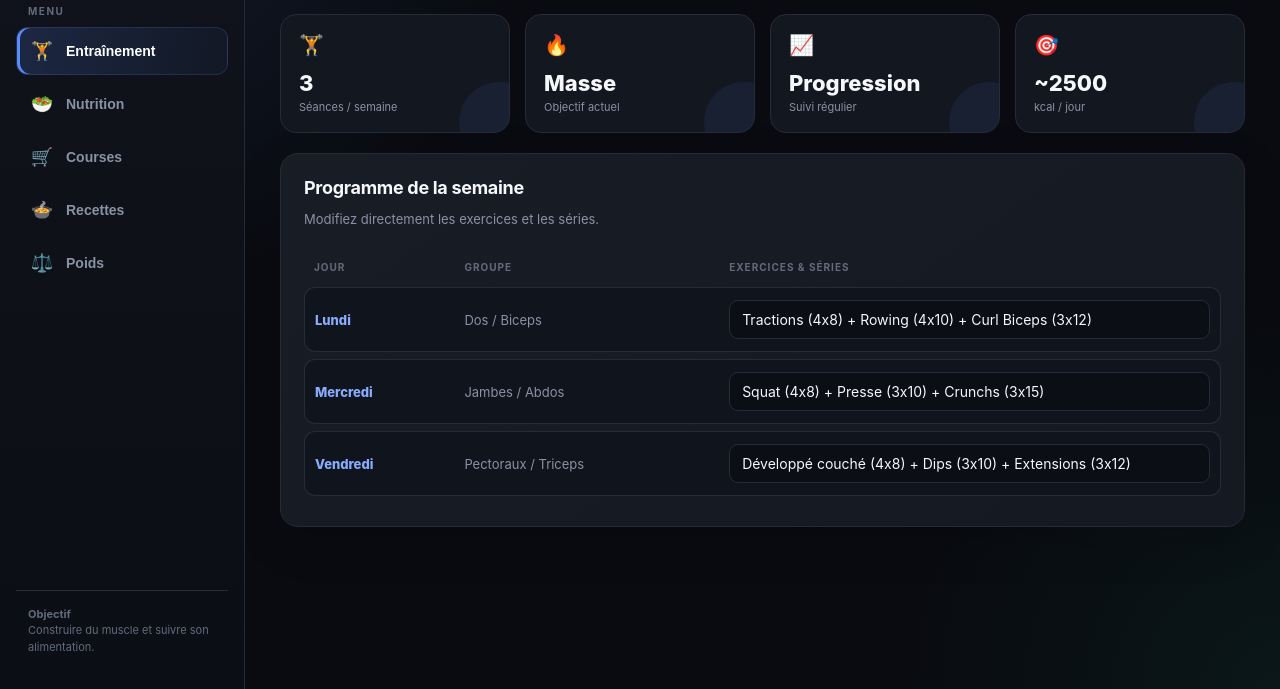
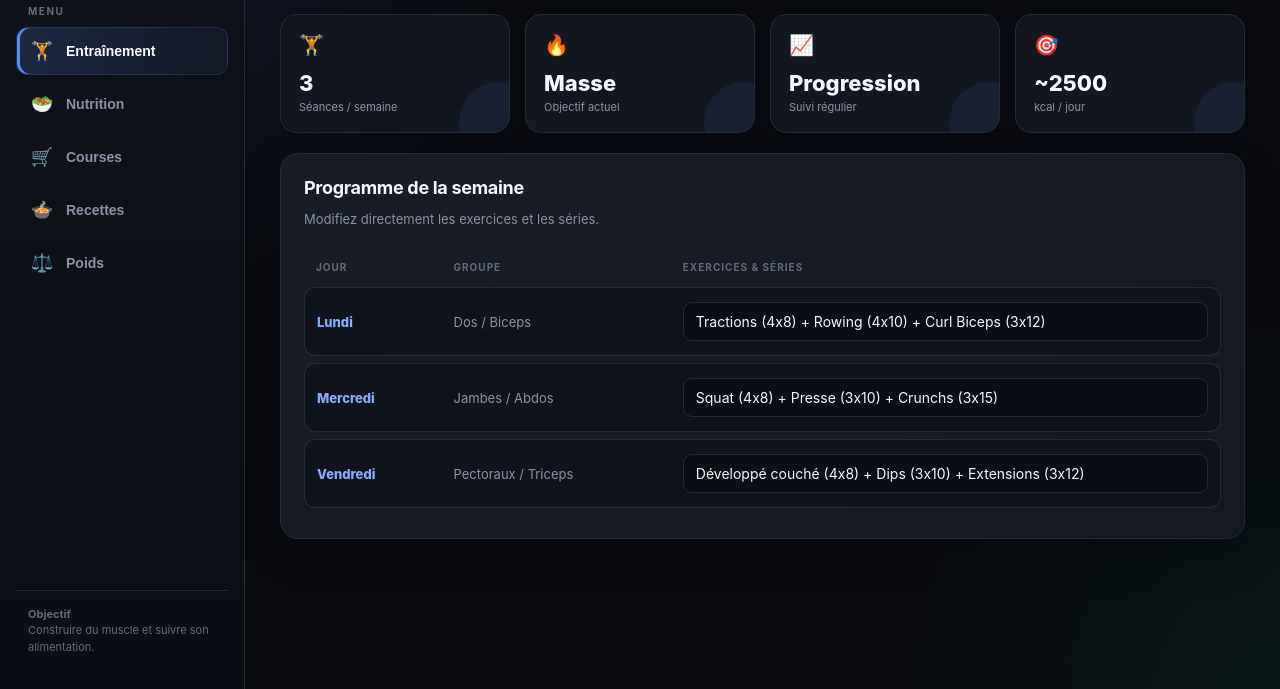
Before and after one commit to Jilox/LiftFit, a plain HTML site: page index.html in a window 1280 px wide. Shown: the part 105-794 px from the top of the page. Drawn offline with nearby package versions, Linux system fonts and the light colour scheme.

Commit message:
Update index.html
Update index.htmlV2

```diff
--- a/index.html
+++ b/index.html
@@ -183,14 +183,15 @@ html, body {
 .stat-label { color: var(--text-light); font-size: 11px; margin-top: 4px; }
 
 /* =========================================================
-   TABLES & INPUTS (CORRECTION RESPONSIVE)
+   TABLES & INPUTS
 ========================================================= */
 .table-wrapper { width: 100%; overflow-x: auto; }
-table { width: 100%; border-collapse: separate; border-spacing: 0 7px; }
-th { color: var(--text-muted); font-size: 10px; text-transform: uppercase; letter-spacing: 1px; padding: 7px 10px; text-align: left; }
-td { padding: 12px 10px; background: #10141c; border-top: 1px solid var(--border); border-bottom: 1px solid var(--border); font-size: 13px; }
-td:first-child { border-left: 1px solid var(--border); border-radius: 11px 0 0 11px; }
-td:last-child { border-right: 1px solid var(--border); border-radius: 0 11px 11px 0; }
+table { width: 100%; border-collapse: separate; border-spacing: 0 7px; min-width: 650px; }
+th { color: var(--text-muted); font-size: 10px; text-transform: uppercase; letter-spacing: 1px; padding: 7px 12px; text-align: left; }
+td { padding: 14px 12px; background: #10141c; border-top: 1px solid var(--border); border-bottom: 1px solid var(--border); font-size: 13px; }
+td:first-child { border-left: 1px solid var(--border); border-radius: 11px 0 0 11px; width: 15%; }
+td:nth-child(2) { width: 25%; }
+td:last-child { border-right: 1px solid var(--border); border-radius: 0 11px 11px 0; width: 60%; }
 .day-label { font-weight: 800; color: var(--primary-light); }
 .group-label { color: var(--text-light); }
 
```
